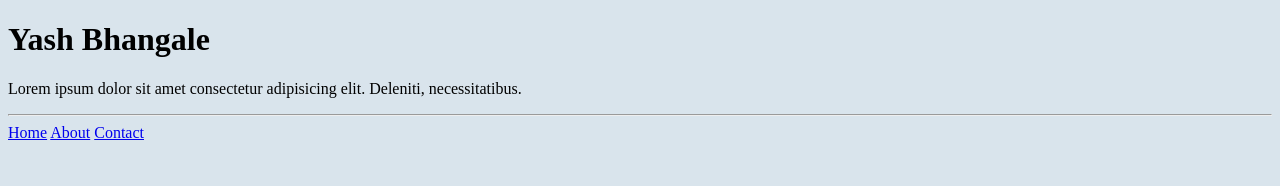
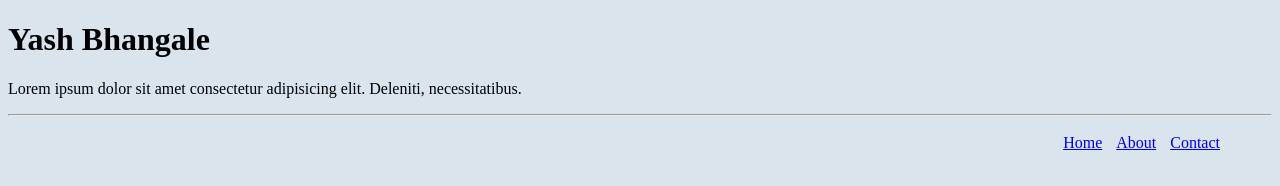
Before and after one commit to yashbhangale/static-portfolio, a plain HTML site: page index.html in a window 1280 px wide. Drawn offline with Linux system fonts and the light colour scheme.

Commit message:
added menu and columns

```diff
--- a/index.html
+++ b/index.html
@@ -10,10 +10,12 @@
     <h1>Yash Bhangale</h1>
     <p>Lorem ipsum dolor sit amet consectetur adipisicing elit. Deleniti, necessitatibus. </p>
     <hr>
-    <nav>
-        <a href="index.html">Home</a>
-        <a href="about.html">About</a>
-        <a href="contact.html">Contact</a>
-    </nav>
+    <div class="nav-container">
+        <nav>
+            <a href="index.html">Home</a>
+            <a href="about.html">About</a>
+            <a href="contact.html">Contact</a>
+        </nav>
+    </div>
 </body>
 </html>
--- a/style.css
+++ b/style.css
@@ -4,3 +4,15 @@ body{
 nav.end-align {
     text-align: end;
   }
+
+.nav-container {
+    position: fixed;
+    right: 0;
+    padding: 10px;
+    text-align: right;
+    margin-right: 50px;
+}
+
+.nav-container a {
+    margin-left: 10px;
+}
```
